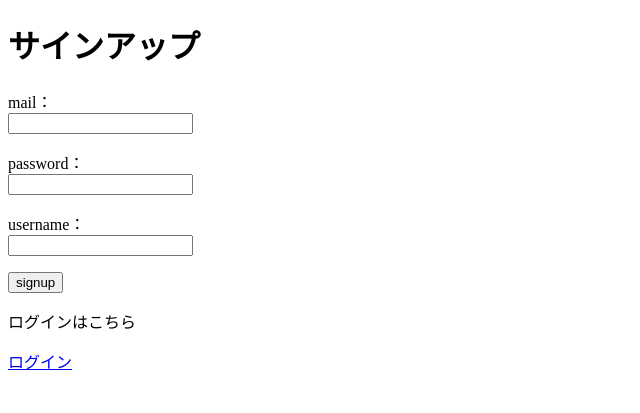
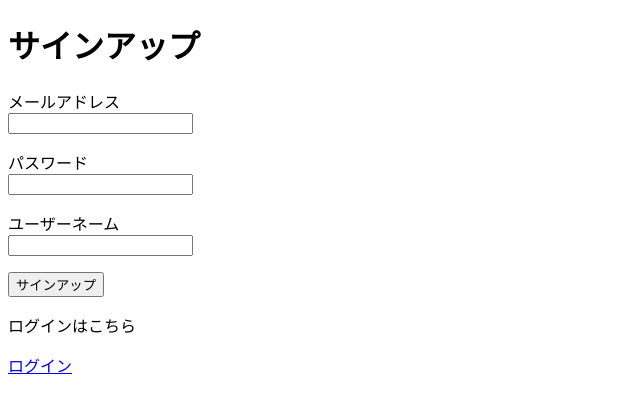
Before and after one commit to aespakari7/Shuplify, a Django app: page /main/auth/signup/ in a window 1280 px wide. Shown: the top 413 px of the page, without its empty margins (0-640 px from the left). Run offline with Django 5.2, Linux system fonts and the light colour scheme.

Commit message:
テスト　文字カタカナ統一

```diff
--- a/main/auth/templates/auth/login.html
+++ b/main/auth/templates/auth/login.html
@@ -26,7 +26,7 @@
     <p style="color: red">{{ message }}</p>
     {% endif %}
 
-    <p>新規登録はこちら</p>
-    <a href="{% url 'signup' %}">新規登録</a>
+    <p>サインアップはこちら</p>
+    <a href="{% url 'signup' %}">サインアップ</a>
   </body>
 </html>
--- a/main/auth/templates/auth/signup.html
+++ b/main/auth/templates/auth/signup.html
@@ -6,17 +6,17 @@
     <h1>サインアップ</h1>
     <form action="{% url 'signup' %}" method="post">
         {% csrf_token %}
-        <p>mail：<br>
+        <p>メールアドレス<br>
             <input type="email" name="email" id="mail" required>
         </p>
-        <p>password：<br>
+        <p>パスワード<br>
             <input type="password" name="password" id="password" required>
         </p>
-        <p>username：<br>
+        <p>ユーザーネーム<br>
             <input type="text" name="name" id="username" required>
         </p>
         <p>
-        <button type="submit" id="signupbutton">signup</button>
+        <button type="submit" id="signupbutton">サインアップ</button>
         </p>
         {% if message %}
         <p>{{ message }}</p>
```
